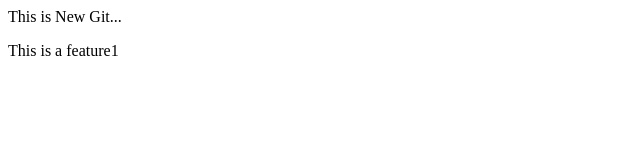
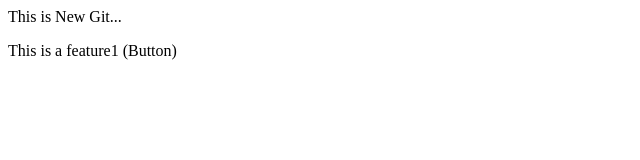
Before and after one commit to Atiya-1234/Local_Repo, a plain HTML site: page index.html in a window 1280 px wide. Shown: the full height of the page, 0-640 px from the left. Drawn offline with Linux system fonts and the light colour scheme.

Commit message:
Add Button

```diff
--- a/index.html
+++ b/index.html
@@ -1,2 +1,2 @@
 <p>This is New Git...</p>
-<p>This is a feature1</p>
+<p>This is a feature1 (Button)</p>
```
